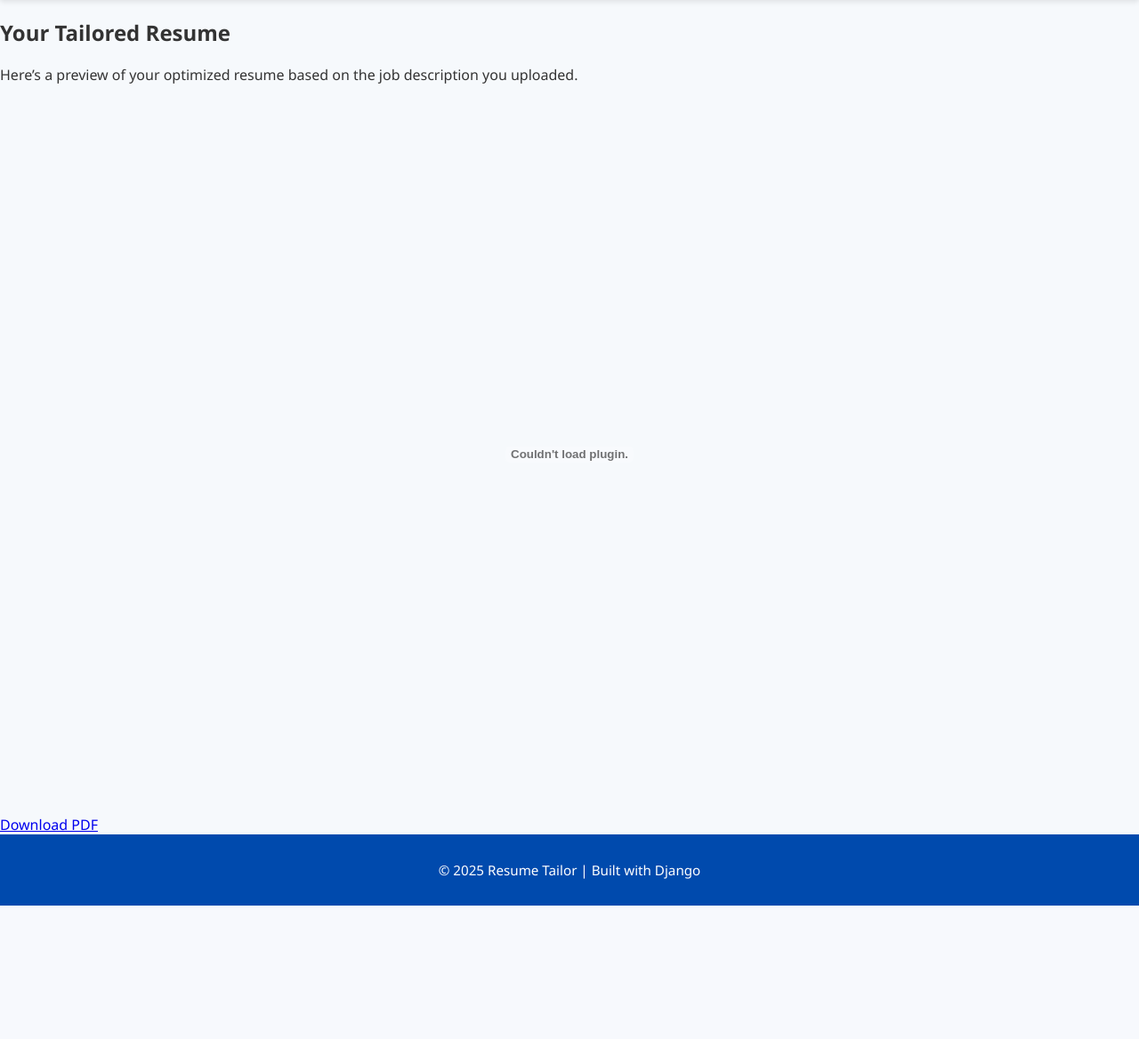
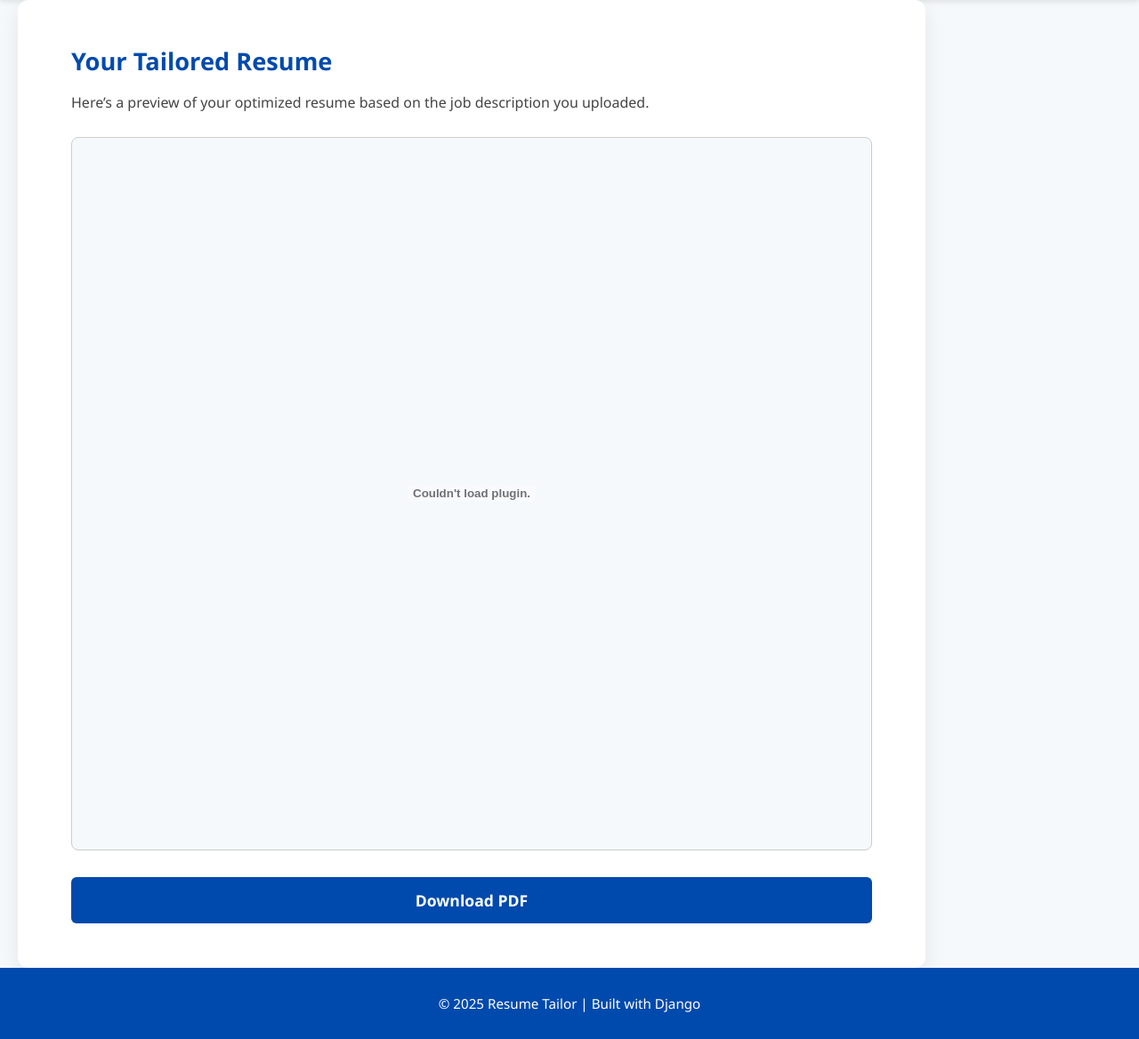
Before and after one commit to mohamed-khalaf9/Resume_Tailoring_website, a Django app: template resume_tailoring_website/resume_tailoring_service/templates/resume_tailoring/preview.html in a window 1280 px wide. Shown: the part 79-1247 px from the top of the page at 89% size. Before the commit the page ends 1097 px from the top, so only its background shows below. Run offline with Django 5.2, Linux system fonts and the light colour scheme; the template is opened without the code that fills it, so the values that code supplies are empty.

Commit message:
add styling for preview section, I am not good at css :) so this written by gemini

```diff
--- a/resume_tailoring_website/resume_tailoring_service/static/resume_tailoring/style.css
+++ b/resume_tailoring_website/resume_tailoring_service/static/resume_tailoring/style.css
@@ -254,3 +254,94 @@ body {
     from { opacity: 0; transform: scale(0.9); }
     to { opacity: 1; transform: scale(1); }
 }
+
+/*
+ * STYLES FOR PREVIEW.HTML
+ */
+
+/* * This styles the main <section class="preview">.
+ * It's styled just like your .form-card to create
+ * the same white card look.
+*/
+.preview {
+    background: #fff;
+    border-radius: 12px;
+    box-shadow: 0 8px 25px rgba(0, 0, 0, 0.08);
+    padding: 50px 60px;
+
+    /* Make it wider than the form to fit the PDF */
+    max-width: 900px;
+    width: 100%;
+    text-align: left;
+
+    /* This centers it in the .main-container */
+    margin: 0 20px;
+}
+
+/* Styles for the intro text */
+.preview h2 {
+    color: #004aad; /* Matches your theme */
+    margin-bottom: 15px;
+    font-size: 1.7rem;
+    margin-top: 0;
+}
+
+.preview p {
+    margin-bottom: 25px; /* Space before the PDF */
+    line-height: 1.6;
+    color: #444;
+}
+
+/* * This is the <div> wrapping your <embed> tag.
+ * It adds a clean border and background.
+*/
+.resume-preview-box {
+    border: 1px solid #ccc;
+    border-radius: 8px; /* Matches your form inputs */
+    overflow: hidden; /* Ensures embed tag fits */
+
+    /* You set height="800px" in the HTML */
+    height: 800px;
+
+    /* Light background for while the PDF loads */
+    background: #f6f9fc;
+}
+
+/* This makes the <embed> tag fill its container */
+.resume-preview-box embed {
+    width: 100%;
+    height: 100%;
+}
+
+/* * This styles the <a class="btn-download">.
+ * It's based on your .btn-primary style so it looks
+ * identical to your "Tailor Resume" button.
+*/
+.btn-download {
+    display: block; /* Makes the <a> tag a block */
+    text-decoration: none; /* Removes link underline */
+    text-align: center; /* Centers text */
+    margin-top: 30px; /* Space above the button */
+
+    /* Copied from your .btn-primary style */
+    background-color: #004aad;
+    color: white;
+    font-size: 1.1rem;
+    font-weight: 600;
+    border: none;
+    border-radius: 6px;
+    padding: 14px 20px;
+    cursor: pointer;
+    transition: background 0.3s ease, transform 0.2s ease;
+    width: 100%;
+    box-sizing: border-box;
+}
+
+.btn-download:hover {
+    background-color: #0060e6;
+    transform: translateY(-2px);
+}
+
+.btn-download:active {
+    transform: translateY(0);
+}
```
